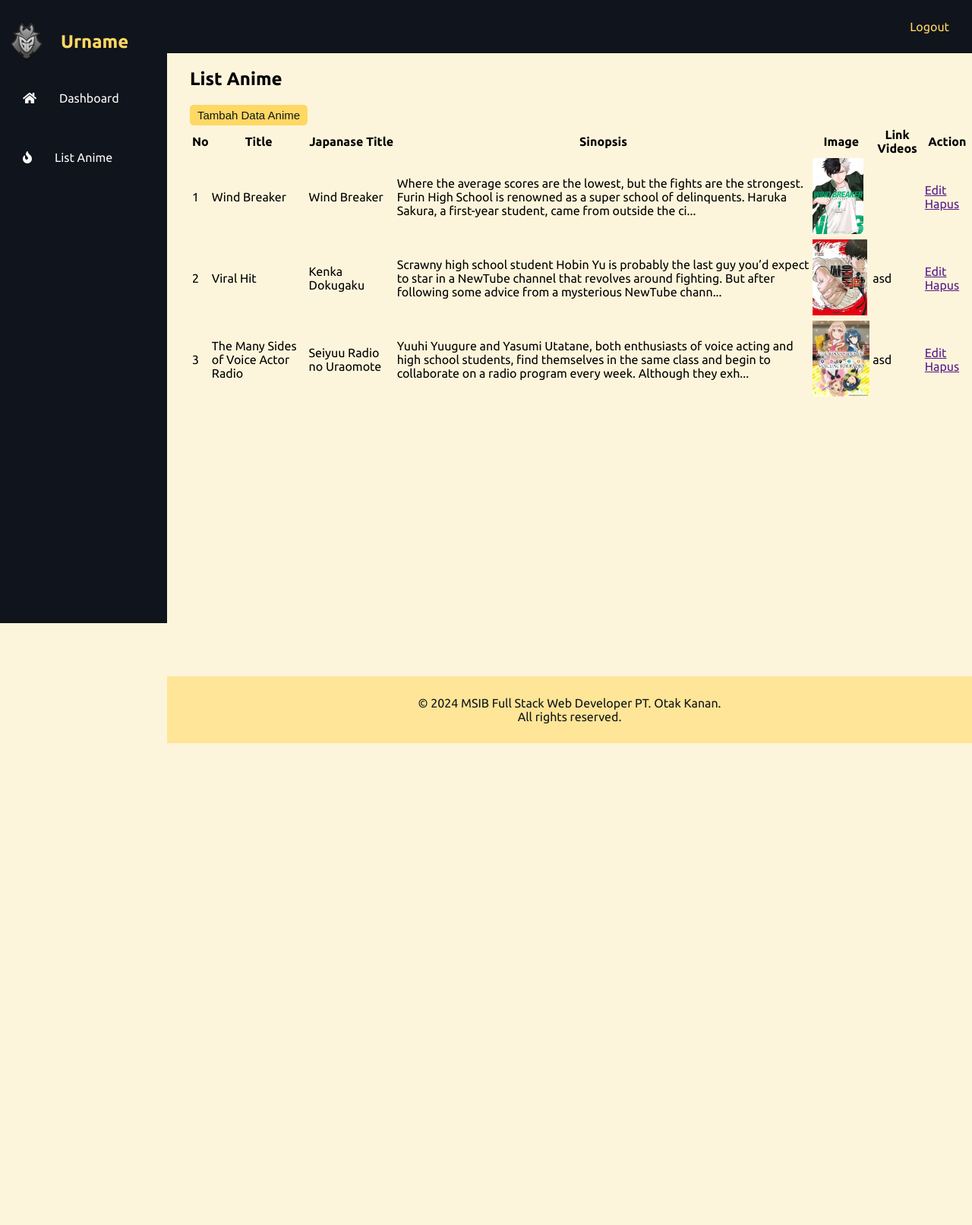
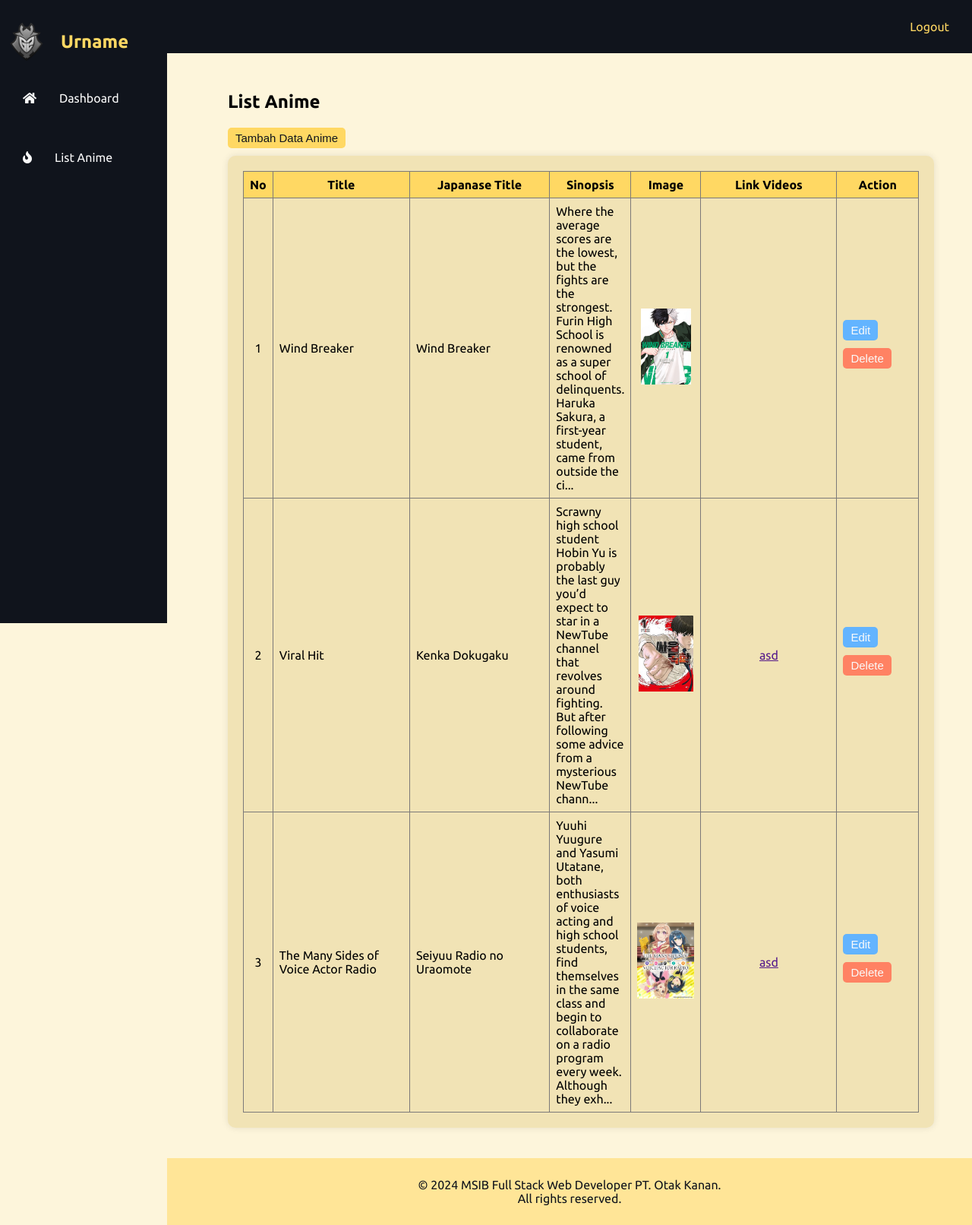
Before and after one commit to yjhand12/simple-movie-content-html, a PHP site: page /admin/list_anime.php in a window 1280 px wide. Shown: the whole page at 76% size. Before the commit the page ends 978 px from the top, so only its background shows below. Run offline with PHP 8.4, Linux system fonts and the light colour scheme; data comes from the database, SQL or seed files in the repository.

Commit message:
edit list-data admin

```diff
--- a/admin/list_anime.php
+++ b/admin/list_anime.php
@@ -9,7 +9,7 @@ include '../koneksi.php';
     <meta name="viewport" content="width=device-width, initial-scale=1.0">
     <link rel="stylesheet" href="../assets/css/style.css">
     <link rel="stylesheet" href="https://cdnjs.cloudflare.com/ajax/libs/font-awesome/5.15.4/css/all.min.css">
-    <title>Document</title>
+    <title>List Anime</title>
     <style>
         .modal {
             display: none; /* Sembunyikan modal secara default */
@@ -62,10 +62,10 @@ include '../koneksi.php';
                     <h2 class="admin-title">List Anime</h2>
                 </div>
                 <div class="anime-data">
-                    <button class="add-anime-button" onclick="document.getElementById('formAddAnimeModal').style.display='block'">Tambah Data Anime</button>
+                    <button class="add-data-button" onclick="document.getElementById('formAddAnimeModal').style.display='block'">Tambah Data Anime</button>
                     <div class="list-anime-table">
                         <table>
-                            <tr>
+                            <tr class="head">
                                 <th>No</th>
                                 <th>Title</th>
                                 <th>Japanase Title</th>
@@ -96,9 +96,9 @@ include '../koneksi.php';
                                         ?>
                                     </td>
                                     <td><img src="../assets/img/<?php echo $anime['image']; ?>" alt="<?php echo $anime['title']; ?> " height="100px" width="auto"></td>
-                                    <td><?php echo $anime['videos']; ?></td>
-                                    <td><a href="">Edit</a>
-                                        <a href="">Hapus</a>
+                                    <td><a href=""><?php echo $anime['videos']; ?></a></td>
+                                    <td><button class="edit-data-button">Edit</button>
+                                        <button class="delete-data-button">Delete</button>
                                     </td>
                                 </tr>
                                 <?php
--- a/assets/css/style.css
+++ b/assets/css/style.css
@@ -247,7 +247,7 @@ footer{
 .anime-details p.sinopsis{
     line-height: 1.6;
 }
-.add-anime-button{
+.add-data-button{
     padding: 5px 10px 5px 10px;
     border: none;
     border-radius: 5px;
@@ -255,7 +255,77 @@ footer{
     font-size: 15px;
     color: #10141c;
     cursor: pointer;
+    margin-bottom: 10px;
+}
+.edit-data-button{
+    padding: 5px 10px 5px 10px;
+    border: none;
+    border-radius: 5px;
+    background-color: #63b4ff;
+    font-size: 15px;
+    color: #fafafa;
+    cursor: pointer;
+    margin-bottom: 10px;
+}
+.delete-data-button{
+    padding: 5px 10px 5px 10px;
+    border: none;
+    border-radius: 5px;
+    background-color: #ff8263;
+    font-size: 15px;
+    color: #fafafa;
+    cursor: pointer;
+    margin-bottom: 10px;
 }
 .admin-content{
     min-height: 100vh;
+    padding: 30px 50px 40px 50px;
 }
+.list-anime-table{
+    padding: 20px;
+    border-radius: 10px;
+    box-shadow: 0 0 10px rgba(0, 0, 0, 0.1);
+    background-color: #f1e3b5;
+}
+.list-anime-table table{
+    width: 100%;
+    border-collapse: collapse;
+}
+.list-anime-table th, .list-anime-table td{
+    padding: 8px;
+    border-bottom: 1px solid #ddd;
+}
+.list-anime-table tr th{
+    background-color: #ffd863;
+}
+.list-anime-table tr:hover{
+    background-color: #fafafa;
+}
+.list-anime-table tr th,
+.list-anime-table tr td {
+    border: 1px solid rgb(124, 121, 121);
+}
+.list-anime-table td:nth-child(1) {
+    width: 20px;
+    text-align: center;
+}
+.list-anime-table td:nth-child(2) {
+    width: 200px;
+}
+.list-anime-table td:nth-child(3) {
+    width: 200px;
+}
+.list-anime-table td:nth-child(4) {
+    width: auto;
+}
+.list-anime-table td:nth-child(5) {
+    width: 30px;
+    text-align: center;
+}
+.list-anime-table td:nth-child(6) {
+    width: 200px;
+    text-align: center;
+}
+.list-anime-table td:nth-child(7) {
+    width: 100px;
+}
```
